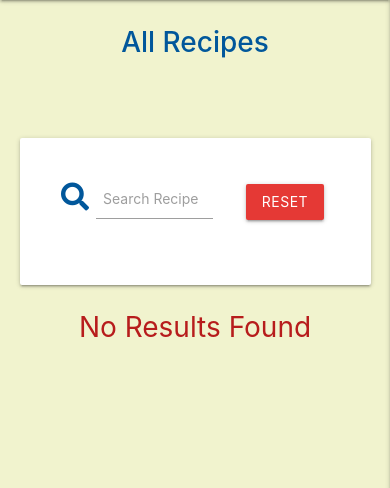
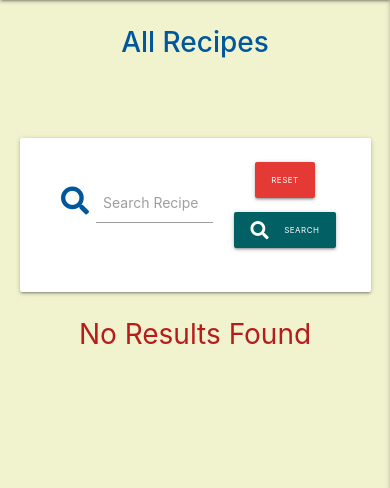
Before and after one commit to Bhargavi84/The-Cook-Book, a Flask app: page /search in a window 390 px wide. Shown: the part 56-544 px from the top of the page. Run offline with Flask 2, Linux system fonts and the light colour scheme; data that the repository does not hold is empty; some libraries are stand-ins or nearby versions.

Commit message:
Update search button font size in media query

```diff
--- a/static/css/style.css
+++ b/static/css/style.css
@@ -234,5 +234,14 @@ ul.social li a i {
 
 @media(max-width: 414px) {
 
+	.cyan.darken-4{
+		margin-top: 1rem;
+		font-size: 8px;
 
+	}
+
+	.red.darken-1{
+
+		font-size: 8px;
+	}
 }
--- a/templates/recipes.html
+++ b/templates/recipes.html
@@ -15,7 +15,7 @@
             </div>
             <div class="col s8 m4">
                 <a href="{{ url_for('get_recipes') }}" class="btn red darken-1 text-shadow">Reset</a>
-                <button type="submit" class="btn cyan darken-4 text-shadow hide-on-small-only">
+                <button type="submit" class="btn cyan darken-4 text-shadow">
                     <i class="fas fa-search left"></i> Search
                 </button>
             </div>
```
